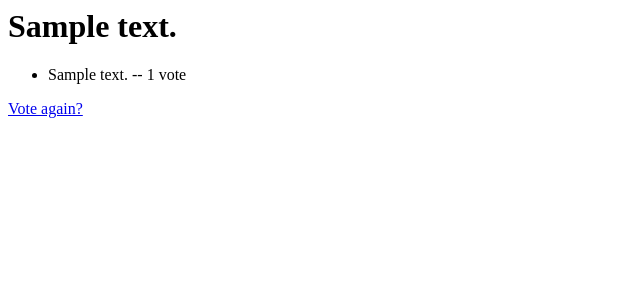
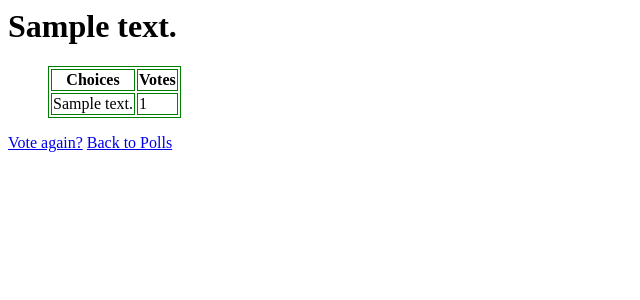
Before and after one commit to lisbono2001/ku-polls, a Django app: page /1/results/ in a window 1280 px wide. Shown: the top 300 px of the page, without its empty margins (0-640 px from the left). Run offline with Django 3.2, Linux system fonts and the light colour scheme; tables that the repository leaves empty hold one stand-in row (values such as "Sample post").

Commit message:
Make result votes in table style

```diff
--- a/polls/static/polls/style.css
+++ b/polls/static/polls/style.css
@@ -1,5 +1,6 @@
 li a {
     color: green;
+    padding-right: 8px;
 }
 
 body {
--- a/polls/templates/polls/results.html
+++ b/polls/templates/polls/results.html
@@ -1,9 +1,28 @@
+<!--css style-->
+<!--{% load static %}-->
+<!--<link rel="stylesheet" type="text/css" href="{% static 'polls/style.css' %}">-->
+
 <h1>{{ question.question_text }}</h1>
 
 <ul>
-{% for choice in question.choice_set.all %}
-    <li>{{ choice.choice_text }} -- {{ choice.votes }} vote{{ choice.votes|pluralize }}</li>
-{% endfor %}
+    <style>
+    table, th, td {
+        border: 1px groove green;
+    }
+    </style>
+<table>
+  <tr>
+    <th>Choices</th>
+    <th>Votes</th>
+  </tr>
+    {% for choice in question.choice_set.all %}
+            <tr>
+                <td>{{ choice.choice_text }}</td>
+                <td>{{ choice.votes }}</td>
+            </tr>
+    {% endfor %}
+</table>
 </ul>
 
 <a href="{% url 'polls:detail' question.id %}">Vote again?</a>
+<a href="{% url 'polls:index' %}">Back to Polls</a>
```
